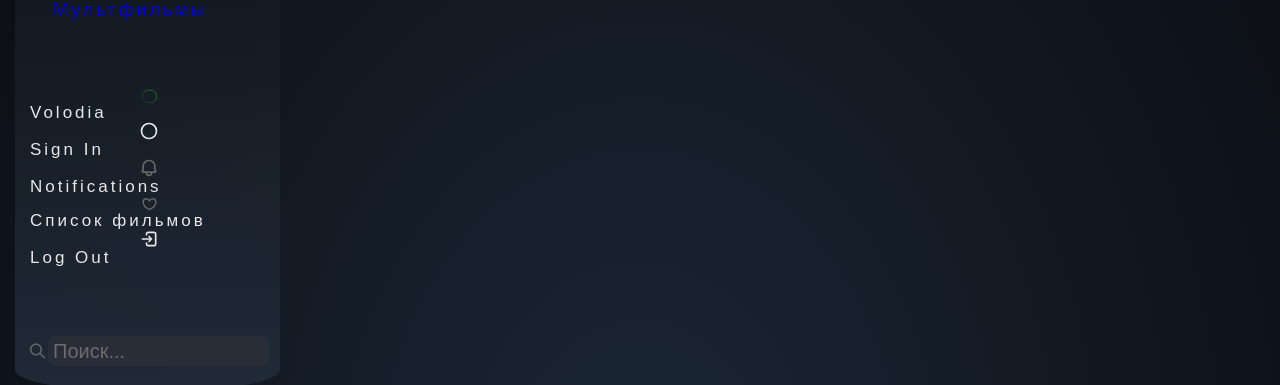
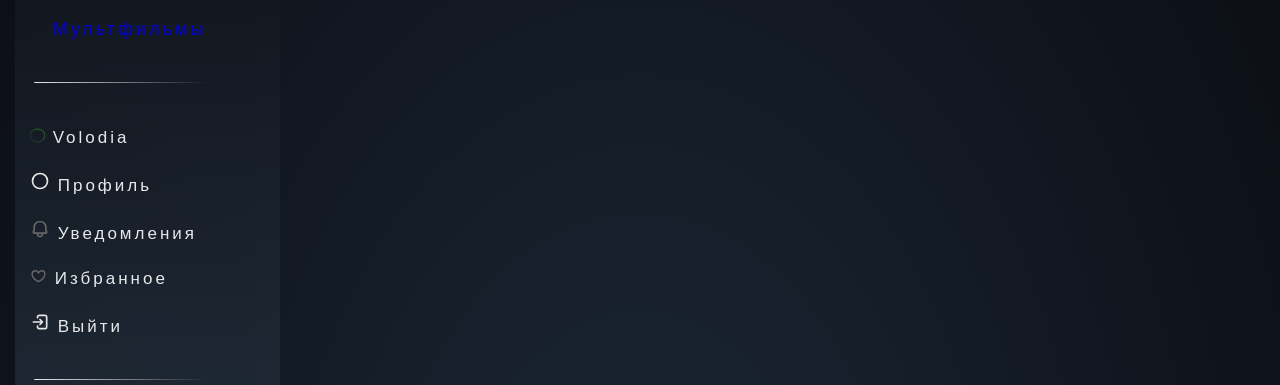
Before and after one commit to wowanmir/movievision, a React (Create React App) app: page / in a window 1280 px wide. Shown: the part 349-734 px from the top of the page. Built offline with nearby package versions, Linux system fonts and the light colour scheme; no server answers; the HTML template or start-up script is replaced by a standard one.

Commit message:
sidebar fix

```diff
--- a/src/components/sidebar/Sidebar.css
+++ b/src/components/sidebar/Sidebar.css
@@ -28,7 +28,7 @@
   flex-direction: column;
   margin: 0 15px;
   padding: 15px 0;
-  height: 600px;
+  height: 700px;
   width: 90%;
   gap: 35px;
 }
@@ -56,7 +56,7 @@
   width: 100%;
 }
 
-.search-nav {
+.search {
   width: 100%;
   height: 30px;
   background: #2b303b;
@@ -72,6 +72,7 @@
   flex-direction: column;
   width: 100%;
   align-items: left;
+  gap: 25px;
 }
 
 svg {
--- a/src/components/sidebar/Sidebar.tsx
+++ b/src/components/sidebar/Sidebar.tsx
@@ -62,16 +62,26 @@ export const Sidebar = () => {
           </div>
           <LineIcon />
           <div className="profile">
-            <AvatarIcon size="15" /> Volodia
-            <UserProfileIcon size="20" /> Sign In
-            <NotificationsIcon size="20" /> Notifications
-            <WatchListIcon size="17" /> Список фильмов
-            <LogOutIcon size="20" /> Log Out
+            <p>
+              <AvatarIcon size="15" /> Volodia
+            </p>
+            <p>
+              <UserProfileIcon size="20" /> Профиль
+            </p>
+            <p>
+              <NotificationsIcon size="20" /> Уведомления
+            </p>
+            <p>
+              <WatchListIcon size="17" /> Избранное
+            </p>
+            <p>
+              <LogOutIcon size="20" /> Выйти
+            </p>
           </div>
           <LineIcon />
           <div className="search-panel">
             <SearchIcon size={20} />
-            <input className="search-nav" type="text" placeholder="Поиск..." />
+            <input className="search" type="text" placeholder="Поиск..." />
           </div>
         </div>
       </div>
```
